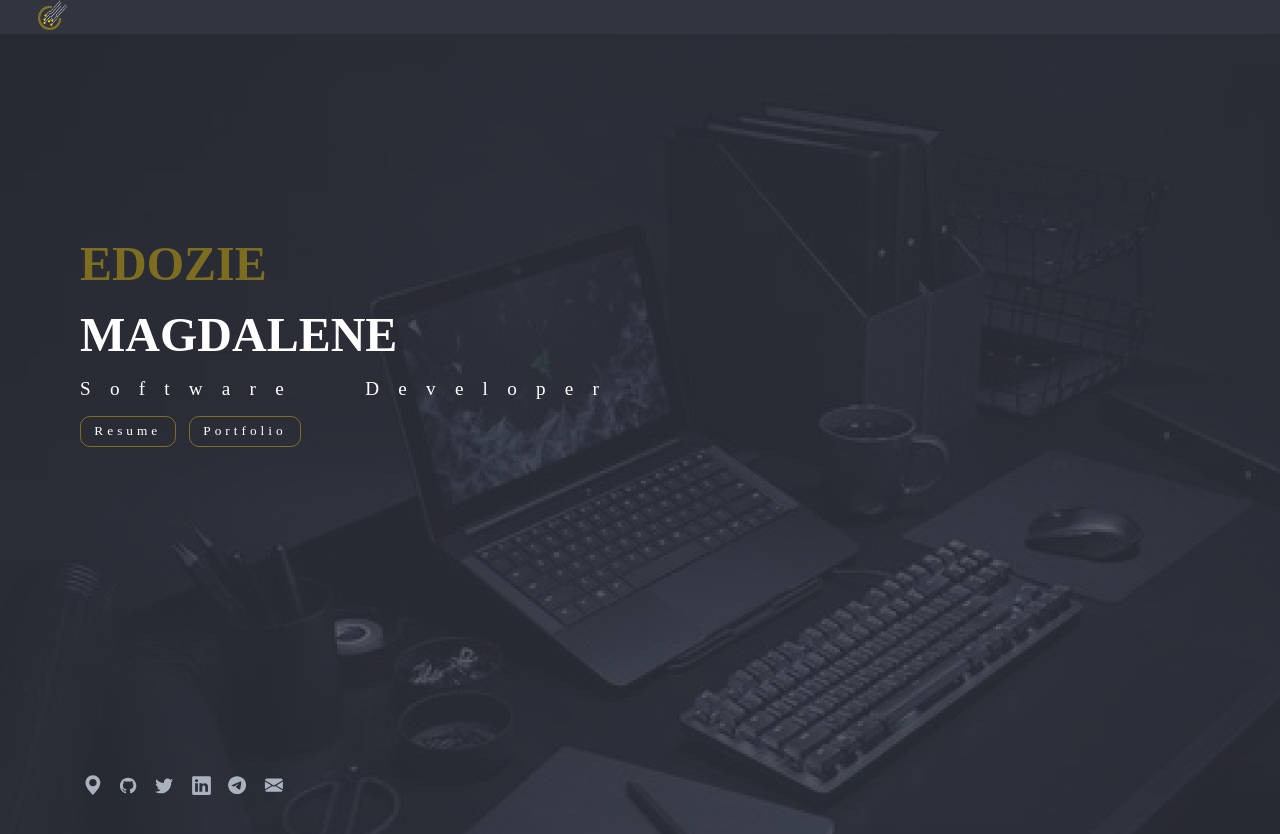
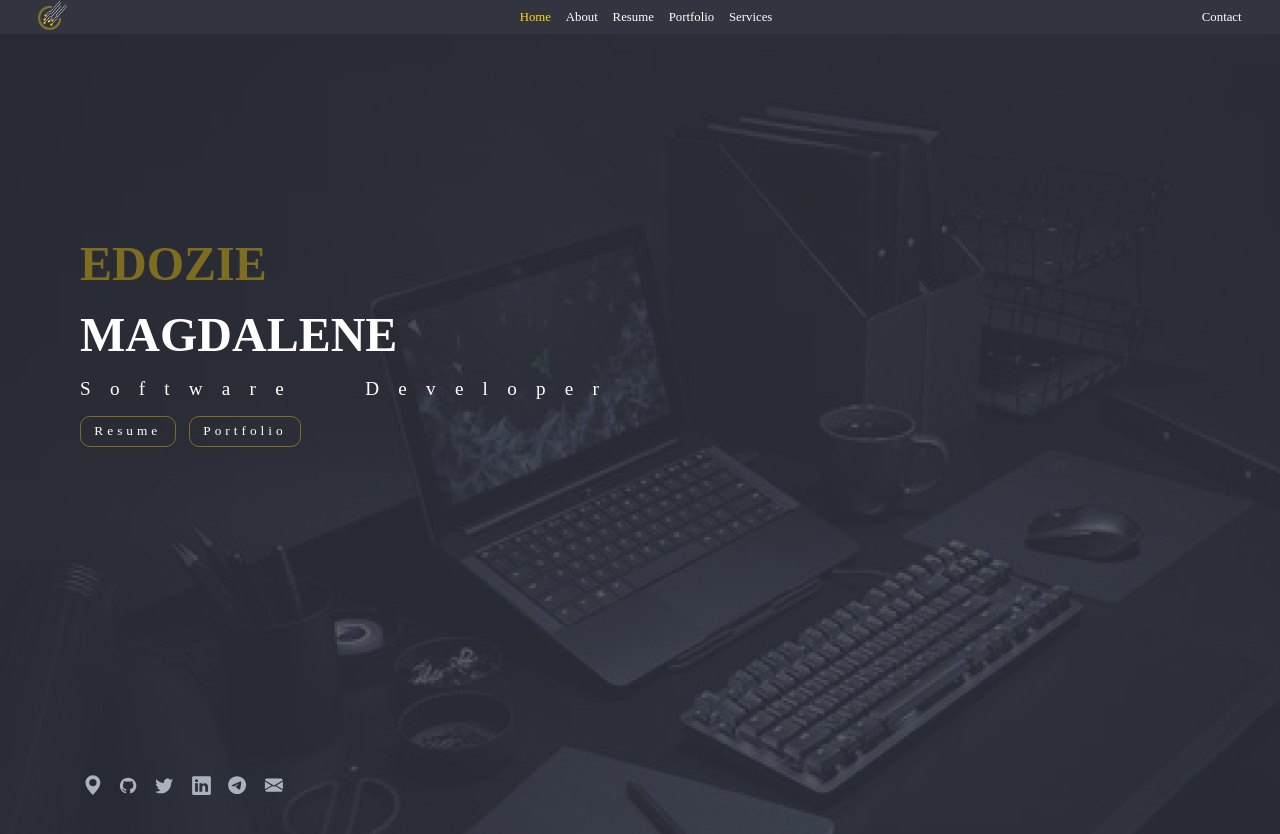
Before and after one commit to PrincessMaggy/My-Portfolio, a Next.js app: page / in a window 1280 px wide. Built offline with nearby package versions, Linux system fonts and the light colour scheme.

Commit message:
trying to fix issue with nav

```diff
--- a/components/Nav/Nav.js
+++ b/components/Nav/Nav.js
@@ -9,7 +9,7 @@ import {motion, AnimatePresence} from 'framer-motion';
 import cls from 'classnames';
 
 function Nav() {
-    const [menu, setMenu] = useState(false);
+    const [menu, setMenu] = useState(true);
 
     const handleMenu = () => {
         setMenu(!menu);
@@ -20,8 +20,6 @@ function Nav() {
     const showMenu = () => {
         if (window.innerWidth > 768) {
             setMenu(true);
-        } else {
-            setMenu(false);
         }
     };
 
@@ -38,19 +36,20 @@ function Nav() {
             },
         },
     };
+    // Close the menu when the route changes
+    useEffect(() => {
+        if (window.innerWidth < 768) {
+            setMenu(false);
+        }
+    }, [router.pathname]);
 
     useEffect(() => {
-        setMenu(true);
+        showMenu();
         window.addEventListener('resize', showMenu);
         return () => {
             window.removeEventListener('resize', showMenu);
         };
-    }, []);
-
-    // Close the menu when the route changes
-    useEffect(() => {
-        setMenu(false);
-    }, [router.pathname]);
+    }, [menu]);
 
     return (
         <motion.div className={styles.navContainer}>
```
